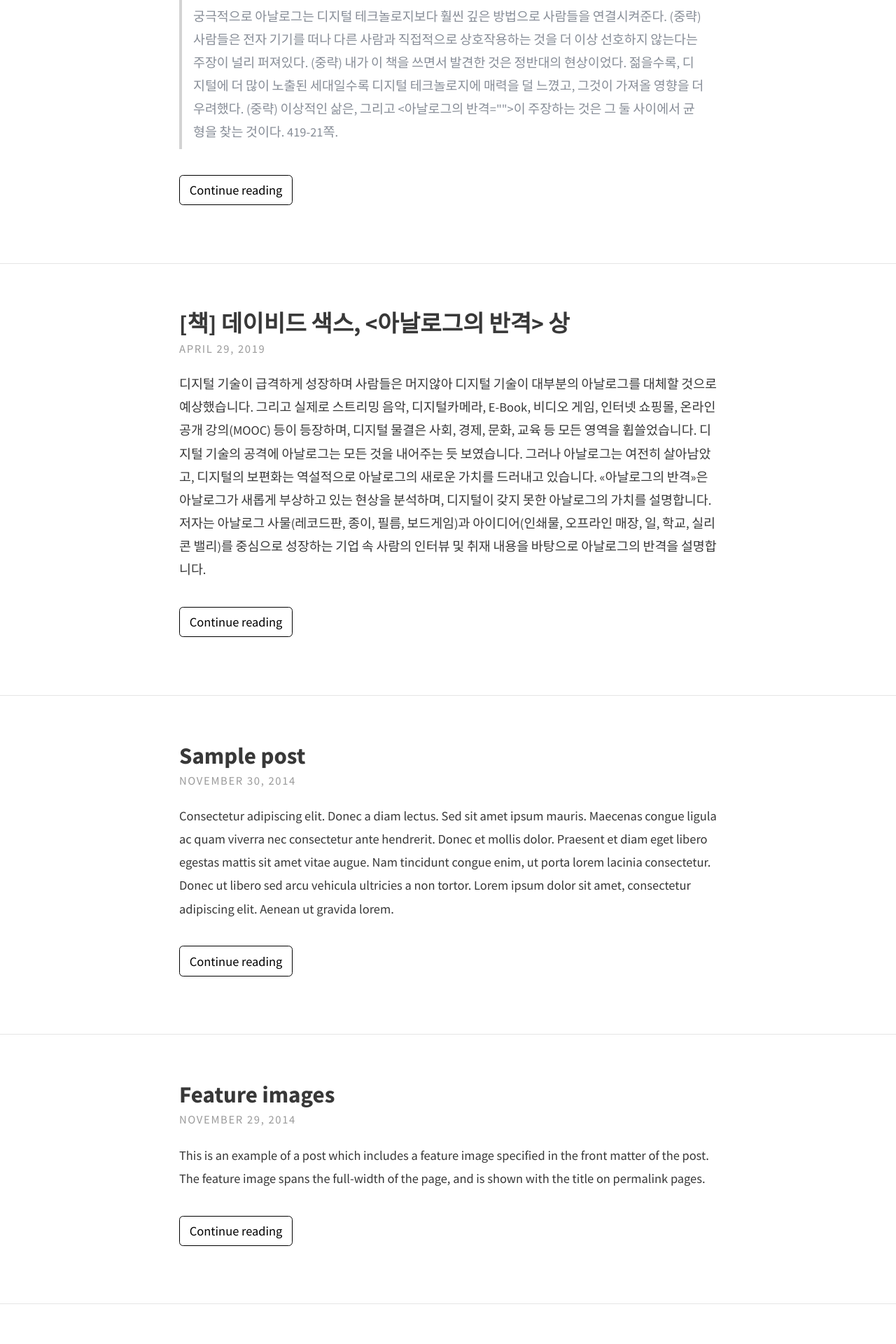
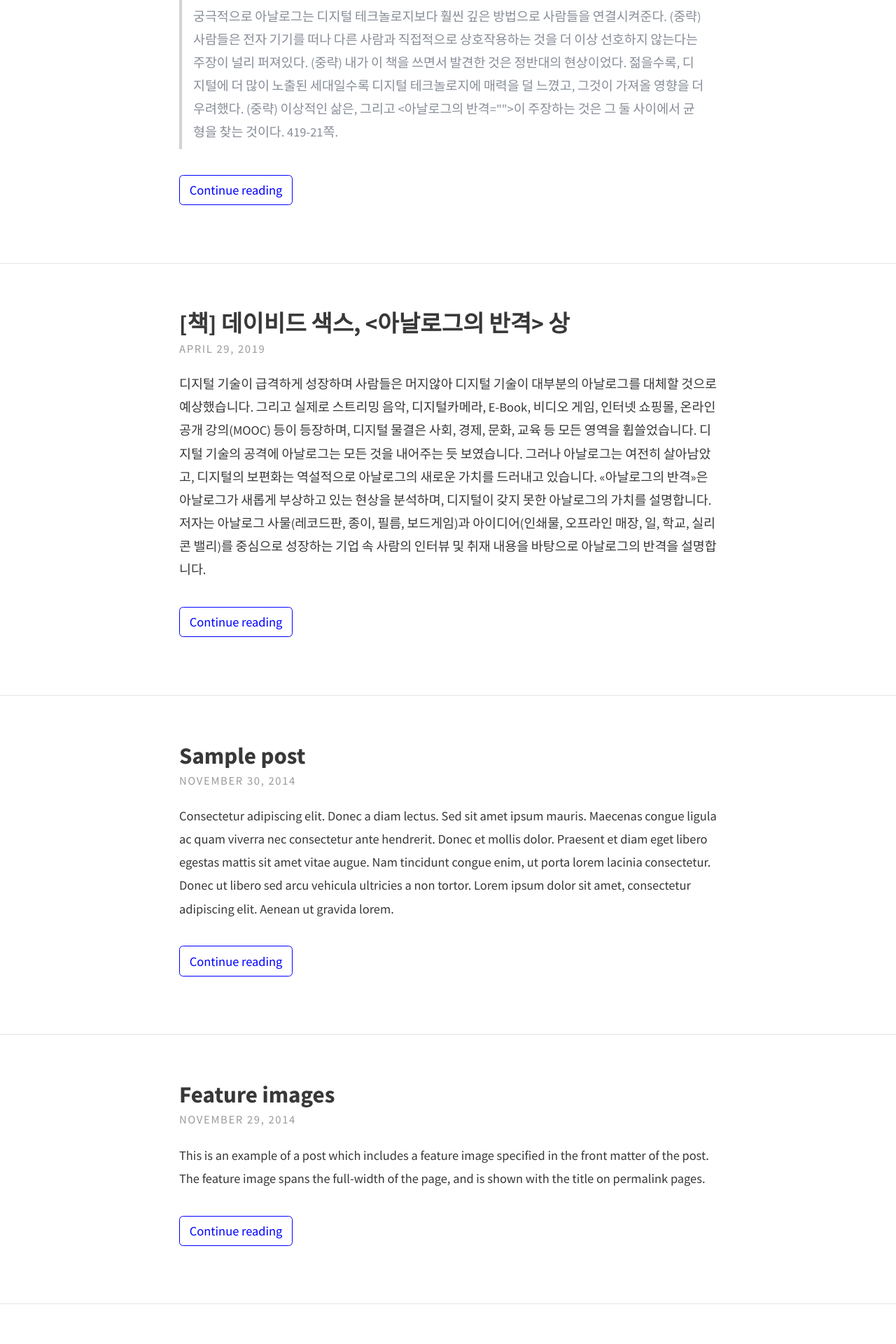
Before and after one commit to jungminL/jungminl.github.io, a Jekyll site: the page built from index.html, in a window 1280 px wide. Shown: the part 436-2356 px from the top of the page at 70% size. Built offline with Jekyll 4.4.1, drawn with Linux system fonts in a browser that asks for light colours; the list of posts is cut into pages by our own code.

Commit message:
drag-color

```diff
--- a/_sass/base/_utility.scss
+++ b/_sass/base/_utility.scss
@@ -17,8 +17,8 @@
 // Buttons
 .button {
   border-radius: 0.3em;
-  border: 1px solid #000000;
-  color: #000000;
+  border: 1px solid #0000ff;
+  color: #0000ff;
   display: inline-block;
   margin: 1em 0;
   padding: 0.5em 0.75em;
@@ -28,8 +28,8 @@ a.button {
 }
 .button-link {
   &:hover {
-    background: $black;
-    border: 1px solid $black;
+    background: #0000ff;
+    border: 1px solid #0000ff;
     color: $white;
     text-decoration: none;
   }
```
